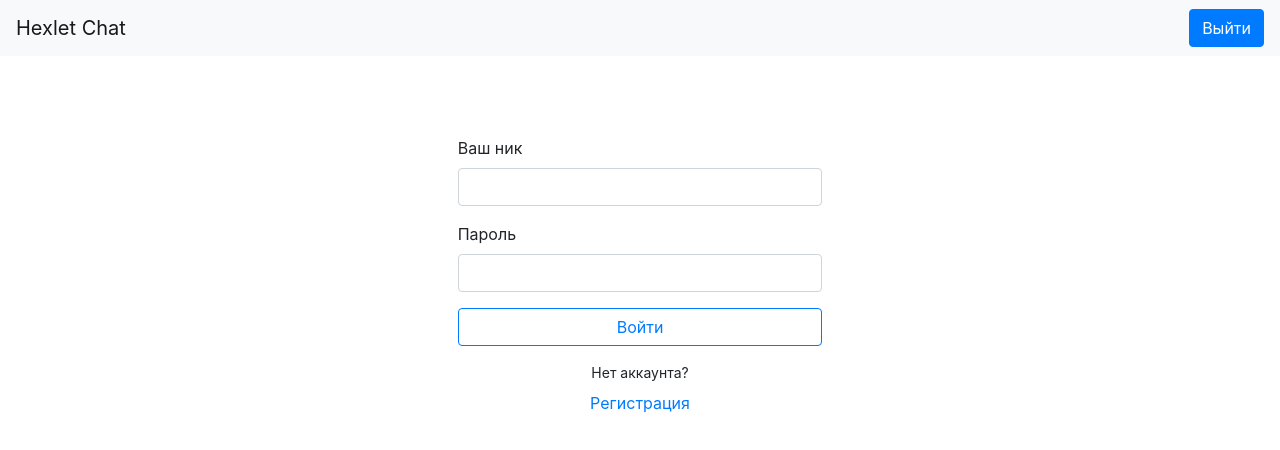
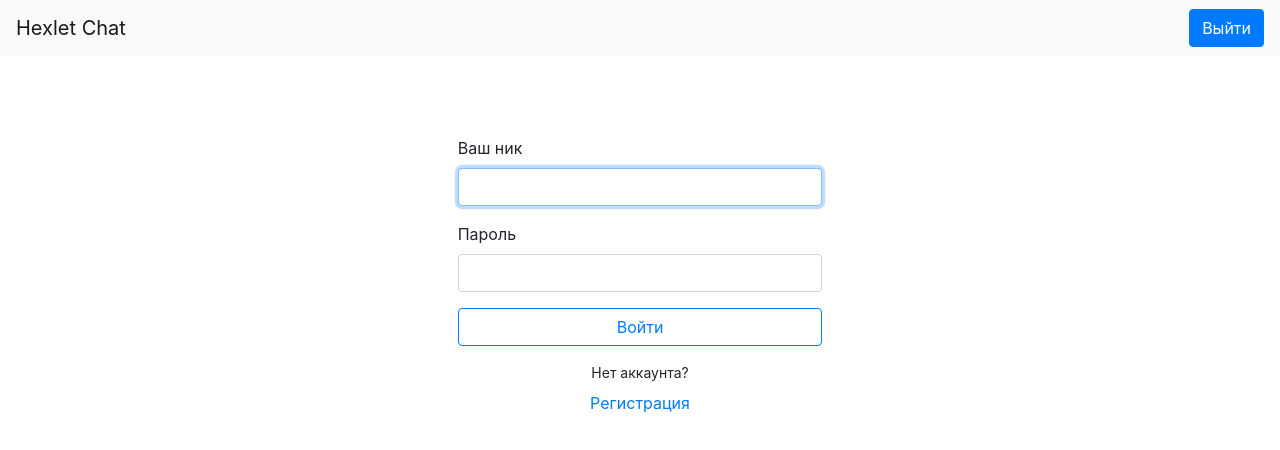
Before and after one commit to nunsez/slack-typescript, a React app: page /login in a window 1280 px wide. Shown: the top 450 px of the page. Built offline with nearby package versions, Linux system fonts and the light colour scheme; no server answers; the HTML template or start-up script is replaced by a standard one.

Commit message:
update login form

```diff
--- a/src/components/Login.tsx
+++ b/src/components/Login.tsx
@@ -1,20 +1,41 @@
-import React from 'react';
+import { useFormik } from 'formik';
+import React, { useRef, useEffect } from 'react';
 import { Form, Button } from 'react-bootstrap';
 
+import { getLoginSchema } from '../utils/validators';
+
 export const Login: React.FC = () => {
+    const nameRef: React.MutableRefObject<HTMLInputElement> = useRef();
+    const f = useFormik({
+        initialValues: {
+            username: '',
+            password: '',
+        },
+        validationSchema: getLoginSchema(),
+        onSubmit: () => null,
+    });
+
+    useEffect(() => {
+        nameRef.current.focus();
+    }, []);
+
     return (
         <div className="container-fluid">
             <div className="row justify-content-center pt-5">
                 <div className="col-sm-4">
-                    <Form className="p-3">
+                    <Form className="p-3" onSubmit={f.handleSubmit}>
                         <Form.Group>
                             <Form.Label htmlFor="username">Ваш ник</Form.Label>
                             <Form.Control
                                 id="username"
                                 name="username"
                                 autoComplete="username"
-                                value=""
+                                value={f.values.username}
+                                onChange={f.handleChange}
+                                onBlur={f.handleBlur}
+                                isInvalid={!!f.errors.username}
                                 required={true}
+                                ref={nameRef}
                             />
                         </Form.Group>
                         <Form.Group>
@@ -24,11 +45,14 @@ export const Login: React.FC = () => {
                                 name="password"
                                 type="password"
                                 autoComplete="current-password"
-                                value=""
+                                value={f.values.password}
+                                onChange={f.handleChange}
+                                onBlur={f.handleBlur}
+                                isInvalid={!!f.errors.password}
                                 required={true}
                             />
                             <Form.Control.Feedback type="invalid">
-                                Неверные имя пользователя или пароль
+                                {(f.errors.username || f.errors.password) && 'Неверные имя пользователя или пароль'}
                             </Form.Control.Feedback>
                         </Form.Group>
                         <Button type="submit" variant="outline-primary" className="w-100 mb-3">
```
